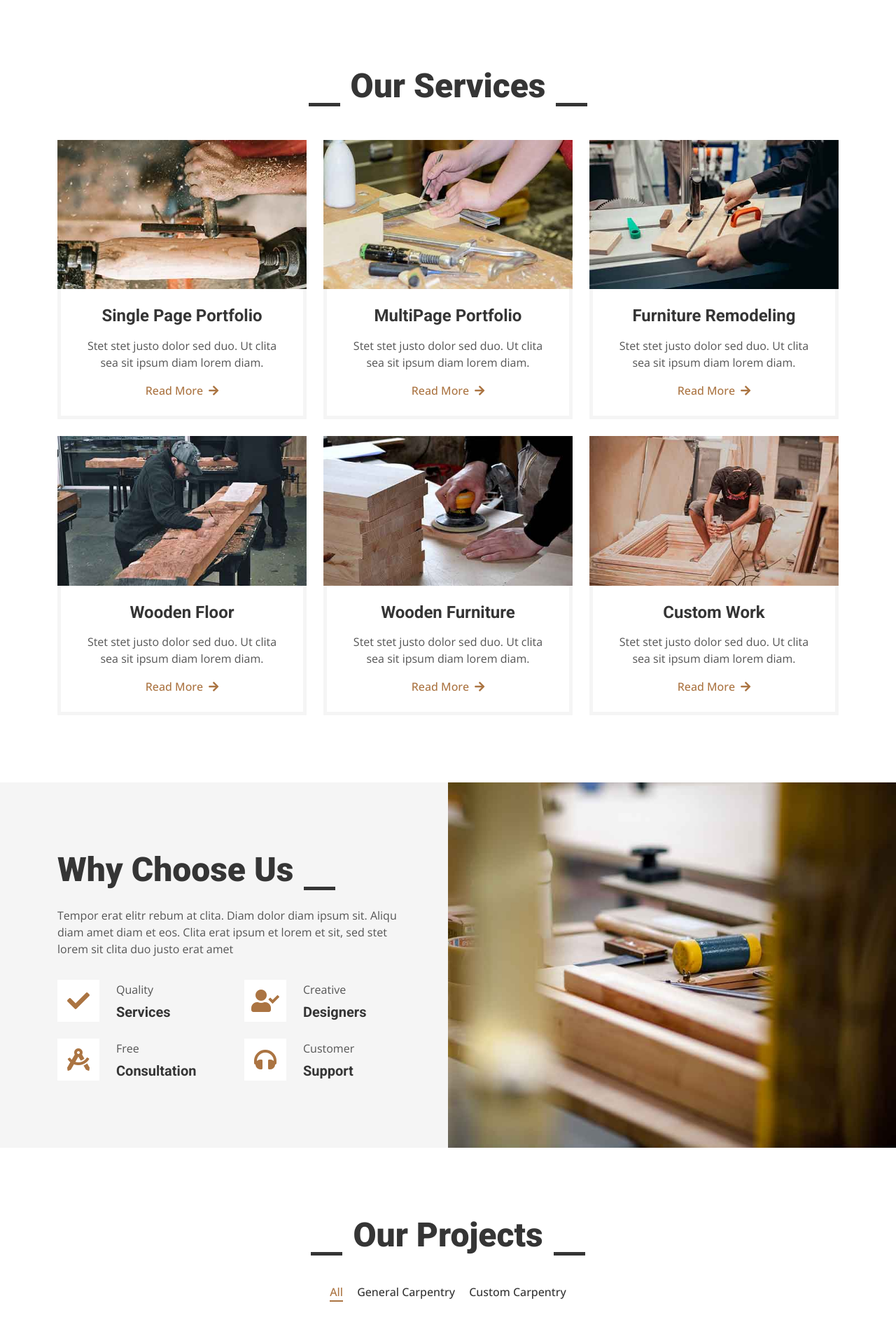
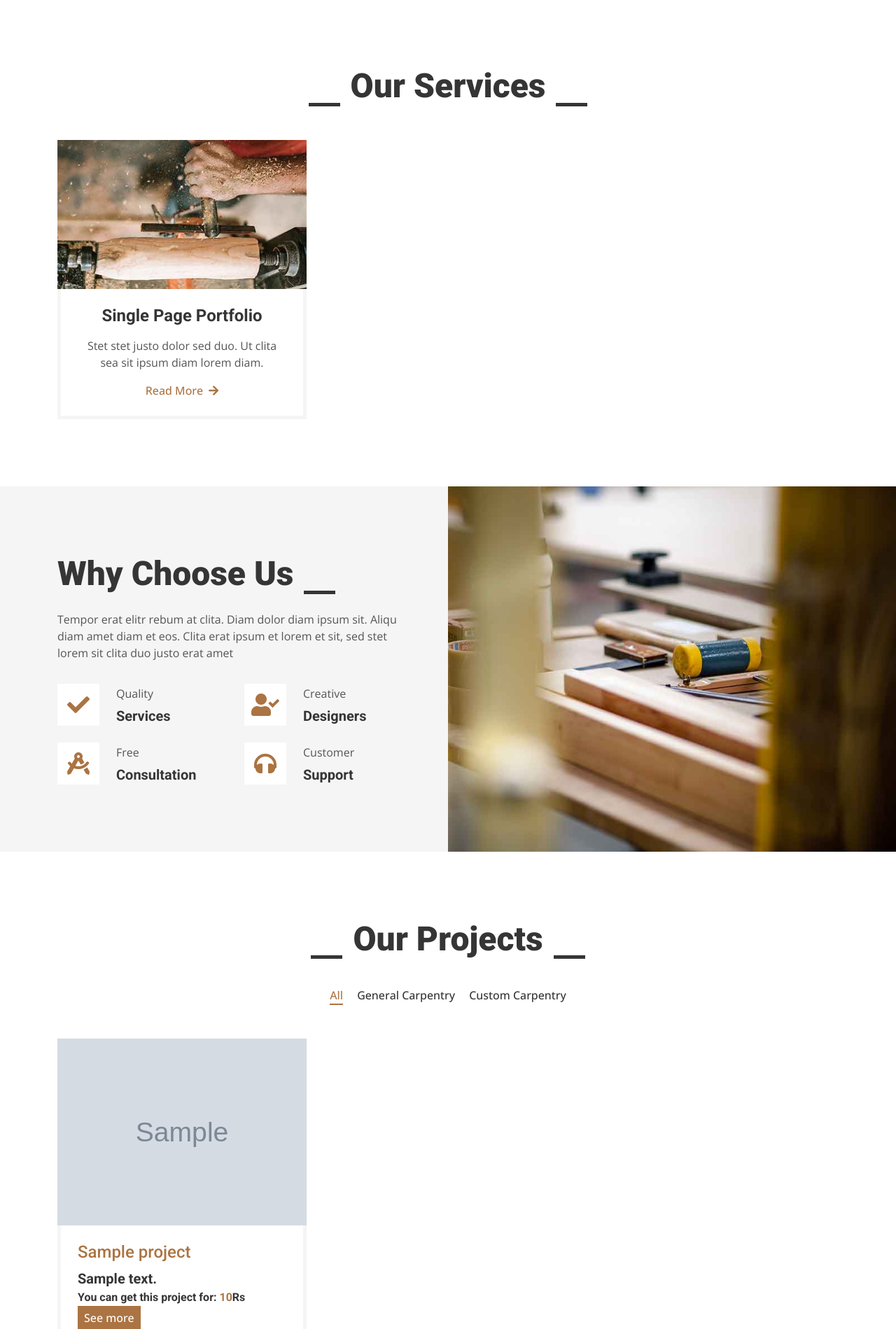
Before and after one commit to yashk230/theProject, a Django app: page / in a window 1280 px wide. Shown: the part 1736-3635 px from the top of the page at 70% size. Run offline with Django 5.2, Linux system fonts and the light colour scheme; tables that the repository leaves empty hold one stand-in row (values such as "Sample post"); grey boxes marked "Sample" are stand-in pictures; some libraries are stand-ins or nearby versions.

Commit message:
Projects table added

```diff
--- a/theProject/myapp/models.py
+++ b/theProject/myapp/models.py
@@ -2,11 +2,14 @@
 
 
 # Create your models here.
-class Project(models.Model):
-    pimage=models.ImageField(upload_to='project_images')
-    pname=models.CharField(max_length=30,verbose_name="Project Name")
-    desc=models.CharField(max_length=100,verbose_name="Project Description")
-    title=models.CharField(max_length=20,verbose_name="title")
+class Projects(models.Model):
+    pname=models.CharField(max_length=20,verbose_name="Name of the Project")
+    pdesc=models.CharField(max_length=100,verbose_name="Description of the Project")
+    pimage=models.ImageField(upload_to="project_images")
+    price=models.IntegerField()
 
-    # def __str__(self):
-    #     return self.pname
+    def __str__(self):
+        return self.pname
+
+class Services(models.Model):
+    sname=models.CharField(max_length=20,verbose_name="NAme of the Service")
--- a/theProject/myapp/views.py
+++ b/theProject/myapp/views.py
@@ -1,10 +1,14 @@
 from django.conf import settings
 from django.shortcuts import redirect, render
+
+from .models import Projects
 
 
 # Create your views here.
 def index(request):
-    return render(request,'index.html')
+    context={}
+    context['projects']=Projects.objects.all()
+    return render(request,'index.html',context)
 
 def about(request):
     return render(request,'about.html')
--- a/theProject/template/index.html
+++ b/theProject/template/index.html
@@ -189,7 +189,7 @@
                         </div>
                     </div>
                 </div>
-                <div class="col-md-6 col-lg-4 wow fadeInUp" data-wow-delay="0.3s">
+                {% comment %} <div class="col-md-6 col-lg-4 wow fadeInUp" data-wow-delay="0.3s">
                     <div class="service-item">
                         <div class="overflow-hidden">
                             <img class="img-fluid" src="static/img/service-2.jpg" alt="">
@@ -248,7 +248,7 @@
                             <a class="fw-medium" href="">Read More<i class="fa fa-arrow-right ms-2"></i></a>
                         </div>
                     </div>
-                </div>
+                </div> {% endcomment %}
             </div>
         </div>
     </div>
@@ -340,22 +340,26 @@
                 </div>
             </div>
             <div class="row g-4 portfolio-container">
+                {% for projects in projects %}
                 <div class="col-lg-4 col-md-6 portfolio-item first wow fadeInUp" data-wow-delay="0.1s">
                     <div class="rounded overflow-hidden">
                         <div class="position-relative overflow-hidden">
-                            <img class="img-fluid w-100" src="static/img/portfolio-1.jpg" alt="">
+                            <img class="img-fluid w-100" src="{{projects.pimage.url}}" alt="">
                             <div class="portfolio-overlay">
-                                <a class="btn btn-square btn-outline-light mx-1" href="img/portfolio-1.jpg" data-lightbox="portfolio"><i class="fa fa-eye"></i></a>
+                                <a class="btn btn-square btn-outline-light mx-1" href="{{projects.pimage.url}}" data-lightbox="portfolio"><i class="fa fa-eye"></i></a>
                                 <a class="btn btn-square btn-outline-light mx-1" href=""><i class="fa fa-link"></i></a>
                             </div>
                         </div>
                         <div class="border border-5 border-light border-top-0 p-4">
-                            <p class="text-primary fw-medium mb-2">General Carpentry</p>
-                            <h5 class="lh-base mb-0">Wooden Furniture Manufacturing And Remodeling</a>
+                            <h4 class="text-primary fw-medium mb-2">{{projects.pname}}</h4>
+                            <h5 class="lh-base mb-0">{{projects.pdesc}}</h5>
+                            <h6 class="lh-base mb-0">You can get this project for:<span class="text-primary"> {{projects.price}}</span>Rs</h6>
+                            <a class="btn btn-primary py-1 px-2" href="">See more</a>
                         </div>
                     </div>
+                    {% endfor %}
                 </div>
-                <div class="col-lg-4 col-md-6 portfolio-item second wow fadeInUp" data-wow-delay="0.3s">
+                {% comment %} <div class="col-lg-4 col-md-6 portfolio-item second wow fadeInUp" data-wow-delay="0.3s">
                     <div class="rounded overflow-hidden">
                         <div class="position-relative overflow-hidden">
                             <img class="img-fluid w-100" src="static/img/portfolio-2.jpg" alt="">
@@ -429,7 +433,7 @@
                             <h5 class="lh-base mb-0">Wooden Furniture Manufacturing And Remodeling</a>
                         </div>
                     </div>
-                </div>
+                </div> {% endcomment %}
             </div>
         </div>
     </div>
```
Also changed, not shown: theProject/myapp/admin.py (+5 -4 lines), theProject/myapp/migrations/0001_initial.py.
